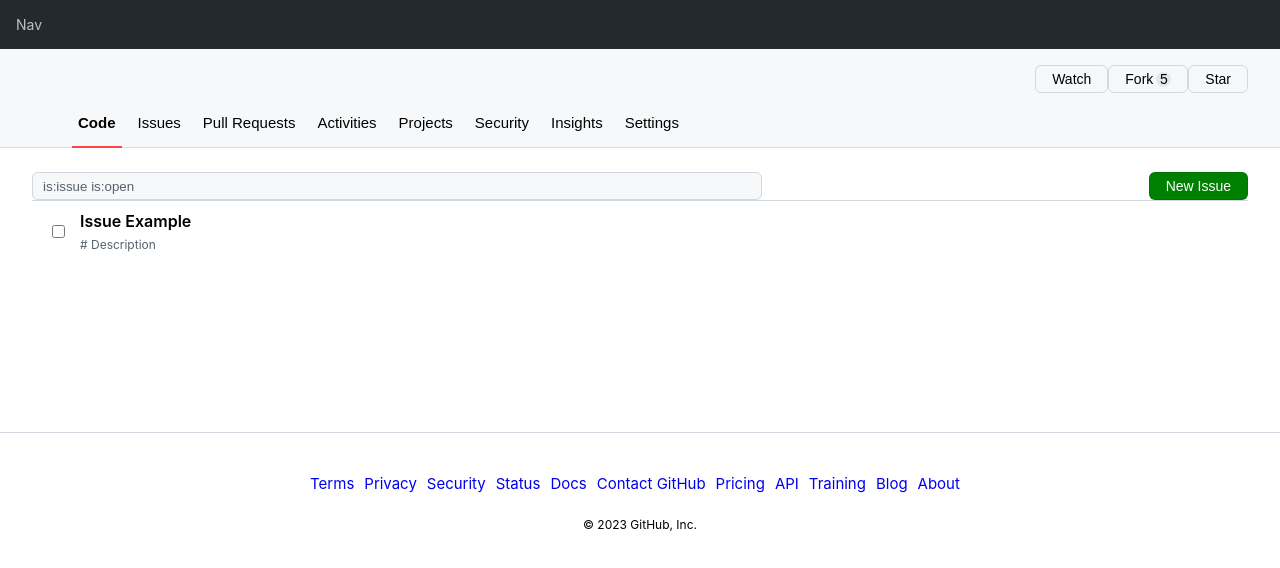
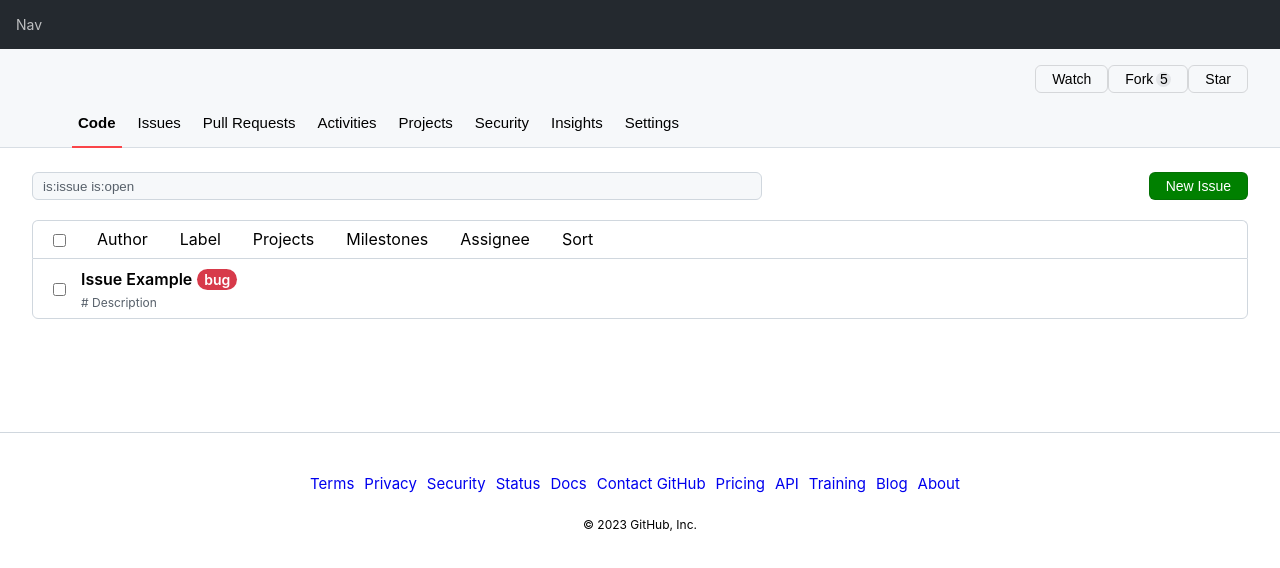
Before and after one commit to eeseohyun/github-issues, a React (Create React App) app: page / in a window 1280 px wide. Shown: the top 568 px of the page. Built offline with nearby package versions, Linux system fonts and the light colour scheme.

Commit message:
Badge 컴포넌트 : key-value 형태로 타이틀과 색상 지정

```diff
--- a/src/ListContainer.js
+++ b/src/ListContainer.js
@@ -1,7 +1,8 @@
 import Button from "./components/Button";
 import styles from "./ListContainer.module.css";
-import { useEffect, useState } from "react";
+import { useState } from "react";
 import ListItem from "./components/ListItem";
+import ListItemLayout from "./components/ListItemLayout";
 
 export default function ListContainer() {
 	const [inputValue, setInputValue] = useState("is:issue is:open");
@@ -24,8 +25,18 @@ export default function ListContainer() {
 					New Issue
 				</Button>
 			</div>
+			<ListItemLayout className={styles.listFilter}>
+				<div className={styles.filterLists}>
+					<span>Author</span>
+					<span>Label</span>
+					<span>Projects</span>
+					<span>Milestones</span>
+					<span>Assignee</span>
+					<span>Sort</span>
+				</div>
+			</ListItemLayout>
 			<div className={styles.container}>
-				<ListItem />
+				<ListItem badges={[{ color: "red", title: "bug" }]} />
 			</div>
 		</div>
 	);
--- a/src/ListContainer.module.css
+++ b/src/ListContainer.module.css
@@ -19,3 +19,21 @@
 	margin-right: auto;
 	box-shadow: none;
 }
+
+.filterLists {
+	display: flex;
+	align-items: center;
+}
+
+.filterLists > span {
+	padding: 0 16px;
+	line-height: 21px;
+}
+
+.listFilter {
+	border-top-left-radius: 6px;
+	border-top-right-radius: 6px;
+	background: rgba(246, 248, 250);
+	padding: 16px;
+	margin-top: 20px;
+}
--- /dev/null
+++ b/src/components/Badge.js
@@ -0,0 +1,6 @@
+import styles from "./Badge.module.css";
+import cx from "clsx";
+
+export default function Badge({ title, color }) {
+	return <span className={cx(styles.badge, styles[color])}>{title}</span>;
+}
--- /dev/null
+++ b/src/components/Badge.module.css
@@ -0,0 +1,17 @@
+.badge {
+	font-size: 14px;
+	line-height: 21px;
+	border-radius: 2em;
+	padding: 2px 7px;
+	margin: 0 5px;
+}
+
+.red {
+	background: rgb(215, 58, 74);
+	color: #ffffff;
+}
+
+.blue {
+	background: #0969da;
+	color: #ffffff;
+}
--- a/src/components/ListItem.js
+++ b/src/components/ListItem.js
@@ -1,20 +1,25 @@
 import styles from "./ListItem.module.css";
+import ListItemLayout from "./ListItemLayout";
+import Badge from "./Badge";
 
-export default function ListItem({ onChangeCheckBox, checked, onClickTitle }) {
+export default function ListItem({
+	onChangeCheckBox,
+	checked,
+	onClickTitle,
+	badges,
+}) {
 	return (
-		<div className={styles.wrapper}>
-			<input
-				type="checkbox"
-				className={styles.checkbox}
-				value={checked}
-				onChange={onChangeCheckBox}
-			/>
+		<ListItemLayout>
 			<div>
 				<div role="button" onClick={onClickTitle} className={styles.title}>
 					Issue Example
+					{badges &&
+						badges.map((badgeProps, idx) => (
+							<Badge key={idx} {...badgeProps} />
+						))}
 				</div>
 				<div className={styles.subTitle}># Description</div>
 			</div>
-		</div>
+		</ListItemLayout>
 	);
 }
--- a/src/components/ListItem.module.css
+++ b/src/components/ListItem.module.css
@@ -1,17 +1,3 @@
-.wrapper {
-	display: flex;
-	padding: 8px 16px;
-	border-top: 1px solid #d0d7de;
-	background: #ffffff;
-}
-
-.wrapper:hover {
-	background: rgba(246, 248, 250);
-}
-.checkbox {
-	margin-right: 15px;
-	margin-top: 5px;
-}
 .title {
 	font-size: 16px;
 	font-weight: 600;
--- /dev/null
+++ b/src/components/ListItemLayout.js
@@ -0,0 +1,15 @@
+import styles from "./ListItemLayout.module.css";
+import cx from "clsx";
+export default function ListItemLayout({ children, className }) {
+	return (
+		<div className={cx(styles.wrapper, className)}>
+			<input
+				type="checkbox"
+				className={styles.checkbox}
+				// value={checked}
+				// onChange={onChangeCheckBox}
+			/>
+			{children}
+		</div>
+	);
+}
--- /dev/null
+++ b/src/components/ListItemLayout.module.css
@@ -0,0 +1,19 @@
+.wrapper {
+	display: flex;
+	padding: 8px 16px;
+	border: 1px solid #d0d7de;
+	border-bottom: none;
+	background: #ffffff;
+}
+.wrapper:last-child {
+	border-bottom-left-radius: 6px;
+	border-bottom-right-radius: 6px;
+	border-bottom: 1px solid #d0d7de;
+}
+.wrapper:hover {
+	background: rgba(246, 248, 250);
+}
+.checkbox {
+	margin-right: 15px;
+	margin-top: 5px;
+}
```
